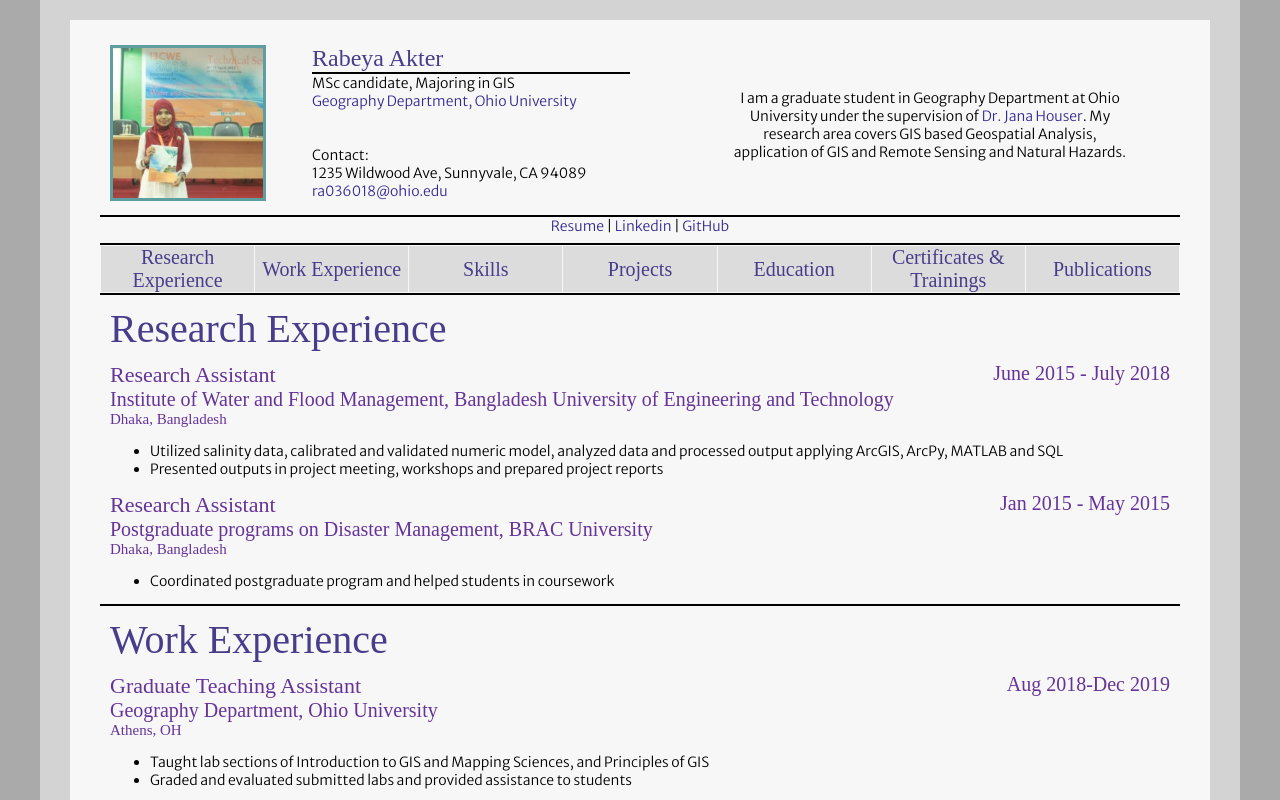
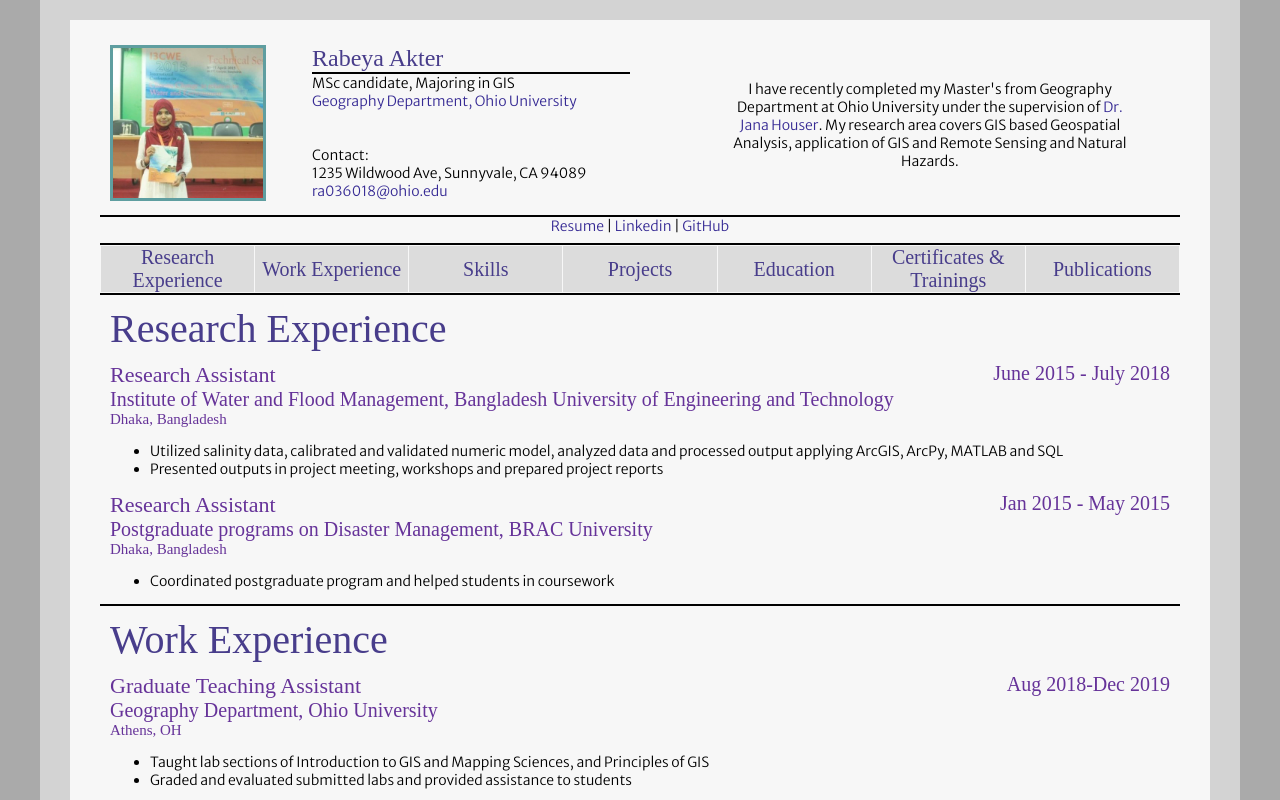
Before and after one commit to rabeyaakter08/rabeyaakter08.github.io, a plain HTML site: page index.html in a window 1280 px wide. Shown: the top 800 px of the page. Drawn offline with nearby package versions, Linux system fonts and the light colour scheme; a web font is replaced by a local one.

Commit message:
update intro

```diff
--- a/index.html
+++ b/index.html
@@ -34,7 +34,7 @@
                   </div>
                </div>
                <div id="intro">
-                  I am a graduate student in Geography
+                  I have recently completed my Master's from Geography
                   Department at Ohio University under the supervision of
                   <a href="https://www.ohio.edu/cas/houserj" target="_blank">Dr. Jana Houser</a>.
                   My research area covers GIS based Geospatial Analysis, application of GIS and Remote Sensing and Natural Hazards.
```
Also changed, not shown: 2 other files.
